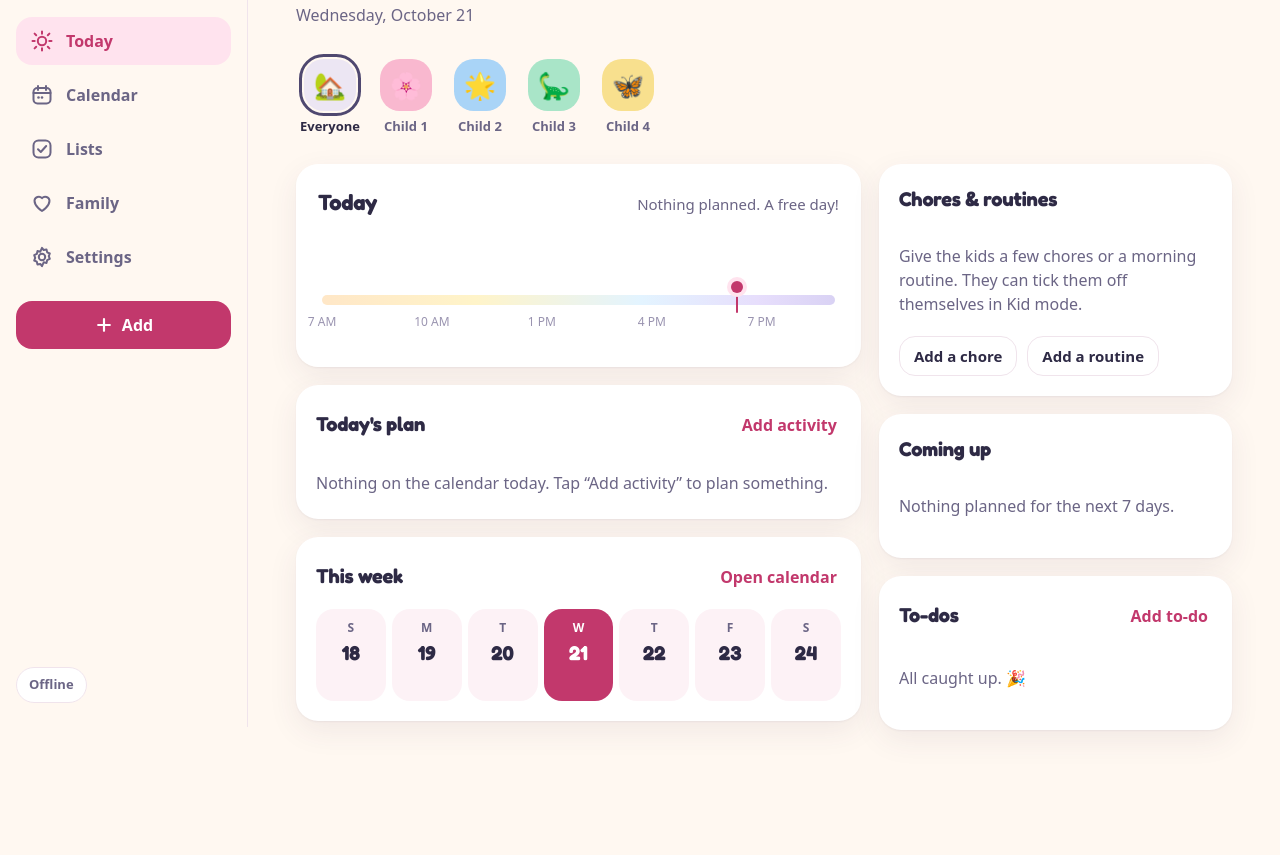
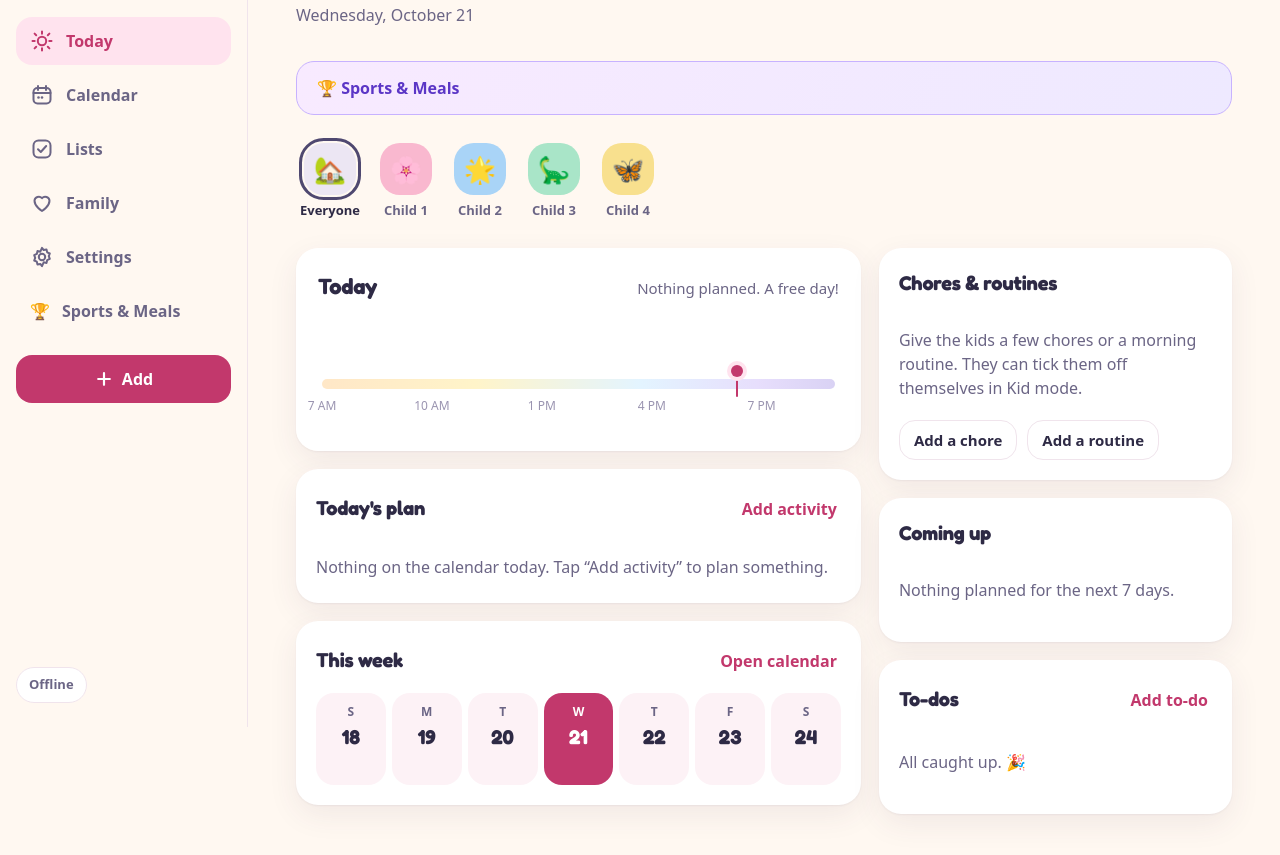
Before and after one commit to saystudios/little-days, a website with bundled scripts: page index.html in a window 1280 px wide. Shown: the part 73-928 px from the top of the page. Before the commit the page ends 851 px from the top, so only its background shows below. Built offline with nearby package versions, Linux system fonts and the light colour scheme; a script that the page names is missing; files whose address does not match are found by name.

Commit message:
Enable Sports & Meals planner in Little Days navigation

```diff
--- a/index.html
+++ b/index.html
@@ -13,6 +13,7 @@
 <link rel="preconnect" href="https://fonts.gstatic.com" crossorigin>
 <link rel="stylesheet" href="https://fonts.googleapis.com/css2?family=Fredoka:wght@500;600;700&display=swap" media="print" onload="this.media='all'">
 <link rel="stylesheet" href="styles.css">
+<link rel="stylesheet" href="sports-meals.css">
 <title>Little Days — Family Planner</title>
 <script>
   // Apply the saved theme before first paint to avoid a flash.
@@ -187,5 +188,6 @@
 <script src="./cloud.js"></script>
 <script src="./reminders.js"></script>
 <script src="./scan.js"></script>
+<script src="./sports-meals.js"></script>
 </body>
 </html>
```
